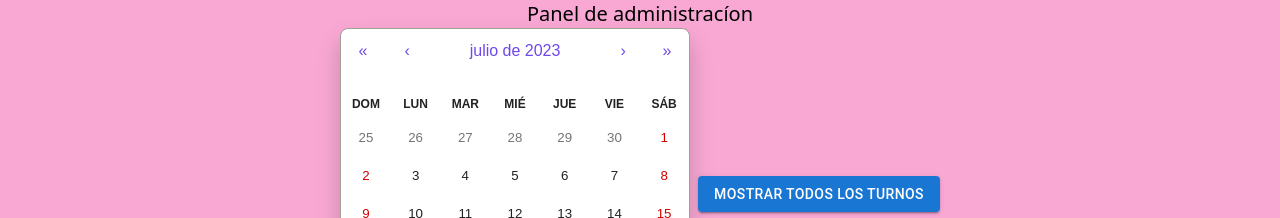
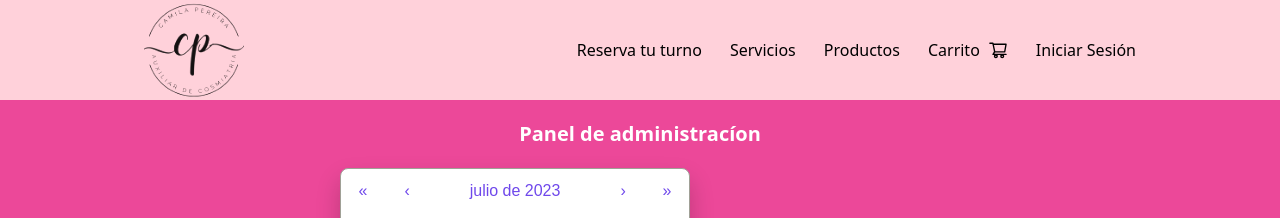
Before and after one commit to Nachito02/cpCosmeto, a Next.js app: page /admin in a window 1280 px wide. Shown: the top 218 px of the page. Built offline with nearby package versions, Linux system fonts and the light colour scheme; no server answers; the database is empty.

Commit message:
add pallete color

```diff
--- a/package.json
+++ b/package.json
@@ -25,6 +25,7 @@
     "react": "18.2.0",
     "react-calendar": "^4.2.1",
     "react-dom": "18.2.0",
+    "react-icons": "^4.10.1",
     "react-spinners": "^0.13.8",
     "sweetalert2": "^11.4.8",
     "tailwindcss": "3.3.2"
--- a/src/components/Categories.jsx
+++ b/src/components/Categories.jsx
@@ -5,8 +5,10 @@ const Categories = ({ categories, handleCategoryClick }) => {
   const router = useRouter();
   return (
     <>
-      <h1 className="text-center text-white text-xl mt-2">Reserva tu turno</h1>
-      <div className="grid  md:grid-cols-2 lg:grid-cols-3 place-items-center max-w-[120rem] mx-auto gap-5 my-5">
+      <h1 className="text-center text-white font-bold text-2xl mt-2">
+        Reserva tu turno
+      </h1>
+      <div className="grid md:grid-cols-2 lg:grid-cols-3 place-items-center max-w-[120rem] mx-auto gap-3 my-5">
         {categories.map((category, i) => (
           <div
             key={i}
--- a/src/components/Form/Form.jsx
+++ b/src/components/Form/Form.jsx
@@ -114,7 +114,7 @@ export default function Form({ categories }) {
     <>
 
       <div className="mt-2 py-3">
-        <h1 className="text-center text-xl text-white">Reserva tu turno</h1>
+        <h1 className="text-center text-xl text-black font-bold">Reserva tu turno</h1>
         <form
           className="flex flex-col items-center gap-2"
           onSubmit={(e) => (e.preventDefault())}
--- a/src/components/Layout.jsx
+++ b/src/components/Layout.jsx
@@ -5,7 +5,7 @@ import { Ubuntu } from 'next/font/google'
 const inter = Ubuntu({subsets: ['latin'], weight:'400'})
 const Layout = ({children}) => {
   return (
-    <div className={`min-h-screen bg-pink-500 ${inter.className} `}>
+    <div className={`min-h-screen bg-[#FBA1B7] ${inter.className} `}>
 
         <Nav />
         {children}
--- a/src/components/Nav.jsx
+++ b/src/components/Nav.jsx
@@ -4,12 +4,13 @@ import Link from "next/link";
 import turnosContext from "@/context/Turnos/turnosContext";
 import { signIn, signOut, useSession } from "next-auth/react";
 import { ClipLoader } from "react-spinners";
+import { AiOutlineShoppingCart } from "react-icons/ai";
 const Nav = () => {
   const TurnosContext = useContext(turnosContext);
 
   const { loading } = TurnosContext;
 
-  const [isOpen, setIsModalOpen] = useState()
+  const [isOpen, setIsModalOpen] = useState();
 
   const [inHover, setInHover] = useState(false);
   const { data: session } = useSession();
@@ -28,15 +29,25 @@ const Nav = () => {
   };
 
   return (
-    <div className="bg-white " onMouseLeave={handleHoverExit}>
-      <div className="flex  justify-between md:justify-evenly lg:justify-center items-center px-5 md:px-3">
+    <div
+      className="bg-[#FFD1DA] flex justify-between lg:items-center lg:justify-between md:px-36 "
+      onMouseLeave={handleHoverExit}
+    >
+      <div className="w-full lg:w-auto">
+        <div className="flex justify-between w-full">
+          <div>
             <Image
+              className="mix-blend-multiply brightness-[1.1]"
               src={"/assets/logo.jpeg"}
               width={100}
               height={100}
               alt="logo de la pagina"
             />
-        <button onClick={openModal} className="flex items-center justify-center p-2 lg:hidden ">
+          </div>
+          <button
+            onClick={openModal}
+            className="flex items-center justify-center p-2 lg:hidden "
+          >
             <svg
               className="w-6 h-6"
               fill="none"
@@ -53,11 +64,14 @@ const Nav = () => {
             </svg>
           </button>
         </div>
+      </div>
       <nav className="lg:flex justify-center items-center gap-7 py-5 hidden">
         <Link href="/">Reserva tu turno</Link>
         <Link href="/servicios">Servicios</Link>
         <Link href="">Productos</Link>
-        <Link href="">Carrito</Link>
+        <Link href="" className="flex items-center gap-2">
+          Carrito <AiOutlineShoppingCart size={20} />
+        </Link>
 
         {!session ? (
           <button onClick={() => signIn("google")}>Iniciar Sesión</button>
@@ -88,8 +102,6 @@ const Nav = () => {
         )}
       </nav>
 
-
-
       <nav
         className={`flex flex-col justify-center items-center gap-7 py-5  transition-all duration-300 ${
           isOpen ? "translate-y-0 h-full" : "translate-y-96 h-0 hidden"
@@ -117,11 +129,7 @@ const Nav = () => {
               className={`
                     flex flex-col gap-2 py-2 z-10
                     transition-all duration-500 ease-in-out overflow-hidden
-                    ${
-                      inHover
-                        ? "opacity-1"
-                        : "opacity-0 invisible"
-                    }
+                    ${inHover ? "opacity-1" : "opacity-0 invisible"}
                     absolute top-[3.5rem] w-[12rem] right-[-5rem] text-center bg-white transition-opacity duration-500`}
             >
               <Link href={""}>Mi Perfil</Link>
@@ -132,8 +140,6 @@ const Nav = () => {
           <ClipLoader />
         )}
       </nav>
-
-
     </div>
   );
 };
--- a/src/pages/admin.jsx
+++ b/src/pages/admin.jsx
@@ -4,6 +4,7 @@ import Calendar from "react-calendar";
 import "react-calendar/dist/Calendar.css";
 import { Button } from "@mui/material";
 import { format } from "date-fns";
+import Nav from "@/components/Nav";
 const Admin = ({ shifts }) => {
   const [value, setValue] = useState(new Date());
 
@@ -11,7 +12,9 @@ const Admin = ({ shifts }) => {
 
   const filter = (day) => {
     const filtered = shifts.filter(
-      (e) => e.date.split("T")[0] == day.toISOString().split("T")[0]
+      (e) =>
+        format(new Date(e.fecha), "dd/MM/yyyy") ==
+        format(new Date(day), "dd/MM/yyyy")
     );
 
     if (filtered) {
@@ -20,14 +23,18 @@ const Admin = ({ shifts }) => {
   };
   const reset = async () => {
     try {
-      const response = await clientAxios.get("/api/getShifts");
+      const response = await clientAxios.get("/api/getTurnos");
       setTurnos(response.data);
     } catch (error) {}
   };
 
   return (
-    <div className="bg-pink-300 min-h-screen ">
-      <h1 className="text-center text-xl">Panel de administracíon</h1>
+    <>
+      <Nav />
+      <div className="bg-pink-500 min-h-screen ">
+        <h1 className="text-center text-xl text-white py-5 font-bold">
+          Panel de administracíon
+        </h1>
         <div className=" flex justify-center w-full text-center items-center gap-2">
           <Calendar
             className={"mb-3"}
@@ -43,7 +50,6 @@ const Admin = ({ shifts }) => {
           />
 
           <Button className="w-21 h-21" variant="contained" onClick={reset}>
-          {" "}
             Mostrar todos los turnos
           </Button>
         </div>
@@ -68,6 +74,7 @@ const Admin = ({ shifts }) => {
           )}
         </div>
       </div>
+    </>
   );
 };
 
```
Also changed, not shown: 1 other file (tests, documents, lock files or other folders). Lines whose indentation alone changed are shown as unchanged.
